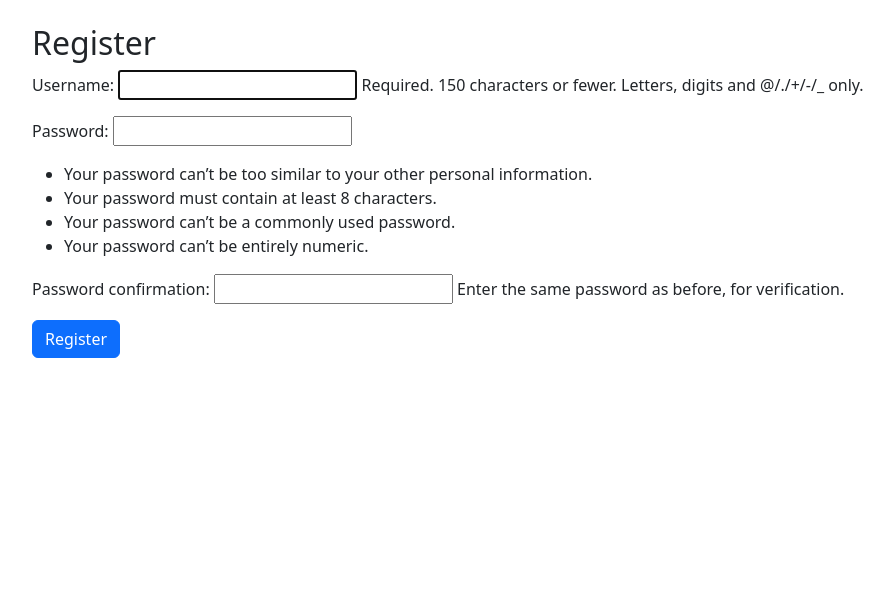
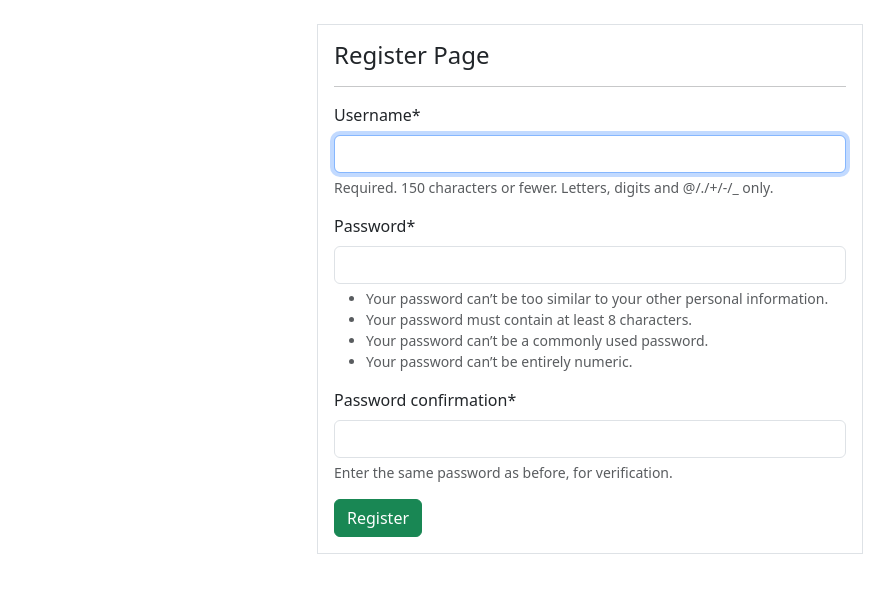
Before and after one commit to Ashley-Hove96/Django-ToDoApp, a Django app: page /register/ in a window 1280 px wide. Shown: the part 56-649 px from the top of the page, without its empty margins (50-944 px from the left). Run offline with Django 5.2, Linux system fonts and the light colour scheme; some libraries are stand-ins or nearby versions.

Commit message:
initial commit

```diff
--- a/ToDOApp/settings.py
+++ b/ToDOApp/settings.py
@@ -39,6 +39,7 @@ INSTALLED_APPS = [
     'django.contrib.staticfiles',
     'todo',
     'user',
+    'crispy_forms',
 
 ]
 
@@ -115,7 +116,7 @@ USE_I18N = True
 
 USE_TZ = True
 
-
+CRISPY_TEMPLATE_PACK = 'bootstrap5'
 # Static files (CSS, JavaScript, Images)
 # https://docs.djangoproject.com/en/5.0/howto/static-files/
 
--- a/ToDOApp/urls.py
+++ b/ToDOApp/urls.py
@@ -17,9 +17,14 @@ Including another URLconf
 from django.contrib import admin
 from django.urls import path, include
 from user.views import register_view, login_view, logout_view
+from django.contrib.auth import views as auth_views
+from user import views as user_views
 
 urlpatterns = [
     path('admin/', admin.site.urls),
+    path('logout/', auth_views.LogoutView.as_view(template_name='user/logout.html'), name='logout'),
+    path('register/', user_views.register_view, name='register'),
+    path('login/', auth_views.LogoutView.as_view(template_name='user/logout.html'), name='login'),
     path('', include('user.urls')),
     path('', include('todo.urls'))
 ]
--- a/templates/user/register.html
+++ b/templates/user/register.html
@@ -1,43 +1,22 @@
-<!-- templates/accounts/register.html -->
 {% extends 'partials/base.html' %}
-
-{% block title %}
-Register
-{% endblock %}
+{% load crispy_forms_filters %}
+{% block title %}Register Page{% endblock %}
+{% load crispy_forms_tags %}
 
 {% block content %}
-<div class="row">
-    <div class="col">
-        <h2>Register</h2>
-        <form method="post">
-            {% csrf_token %}
-            {{ form.as_p }}
-            <button type="submit" class="btn btn-primary">Register</button>
-        </form>
+<div class="row my-4">
+    <div class="col-md-6 offset-md-3">
+        <div class="border p-3 bg-white">
+            <h4>Register Page</h4>
+            <hr>
+            <form method="POST">
+                {% csrf_token %}
+                {{ form|crispy }}
+                <input class="btn btn-success" type="submit" value="Register">
+            </form>
+        </div>
     </div>
 </div>
+
+
 {% endblock %}
-
-{% block navbar %}
-{% if not user.is_authenticated %}
-<!-- Navbar content here -->
-<nav class="navbar navbar-expand-lg navbar-light bg-light">
-    <div class="container-fluid">
-        <a class="navbar-brand" href="#">ToDo App</a>
-        <button class="navbar-toggler" type="button" data-bs-toggle="collapse" data-bs-target="#navbarNav" aria-controls="navbarNav" aria-expanded="false" aria-label="Toggle navigation">
-            <span class="navbar-toggler-icon"></span>
-        </button>
-        <div class="collapse navbar-collapse" id="navbarNav">
-            <ul class="navbar-nav">
-                <li class="nav-item">
-                    <a class="nav-link" href="{% url 'login' %}">Login</a>
-                </li>
-                <li class="nav-item">
-                    <a class="nav-link" href="{% url 'register' %}">Register</a>
-                </li>
-            </ul>
-        </div>
-    </div>
-</nav>
-{% endif %}
-{% endblock %}
--- a/user/views.py
+++ b/user/views.py
@@ -2,6 +2,7 @@
 from django.shortcuts import render, redirect
 from django.contrib.auth.forms import UserCreationForm, AuthenticationForm
 from django.contrib.auth import login, authenticate, logout
+
 
 def register_view(request):
     if request.method == 'POST':
@@ -11,11 +12,12 @@ def register_view(request):
             username = form.cleaned_data.get('username')
             raw_password = form.cleaned_data.get('password1')
             user = authenticate(username=username, password=raw_password)
-            login(request, user)
+            login_view(request)
             return redirect('user-login')  # Redirect to login page after successful registration
     else:
         form = UserCreationForm()
     return render(request, 'user/register.html', {'form': form})
+
 
 def login_view(request):
     if request.method == 'POST':
@@ -25,7 +27,7 @@ def login_view(request):
             password = form.cleaned_data.get('password')
             user = authenticate(username=username, password=password)
             if user is not None:
-                login(request, user)
+                login_view(request, user)
                 return redirect('todo_list')  # Redirect to todo list page after successful login
     else:
         form = AuthenticationForm()
```
Also changed, not shown: templates/user/login.html (+17 -37 lines), templates/user/logout.html (added, +20 -0 lines), db.sqlite3.
